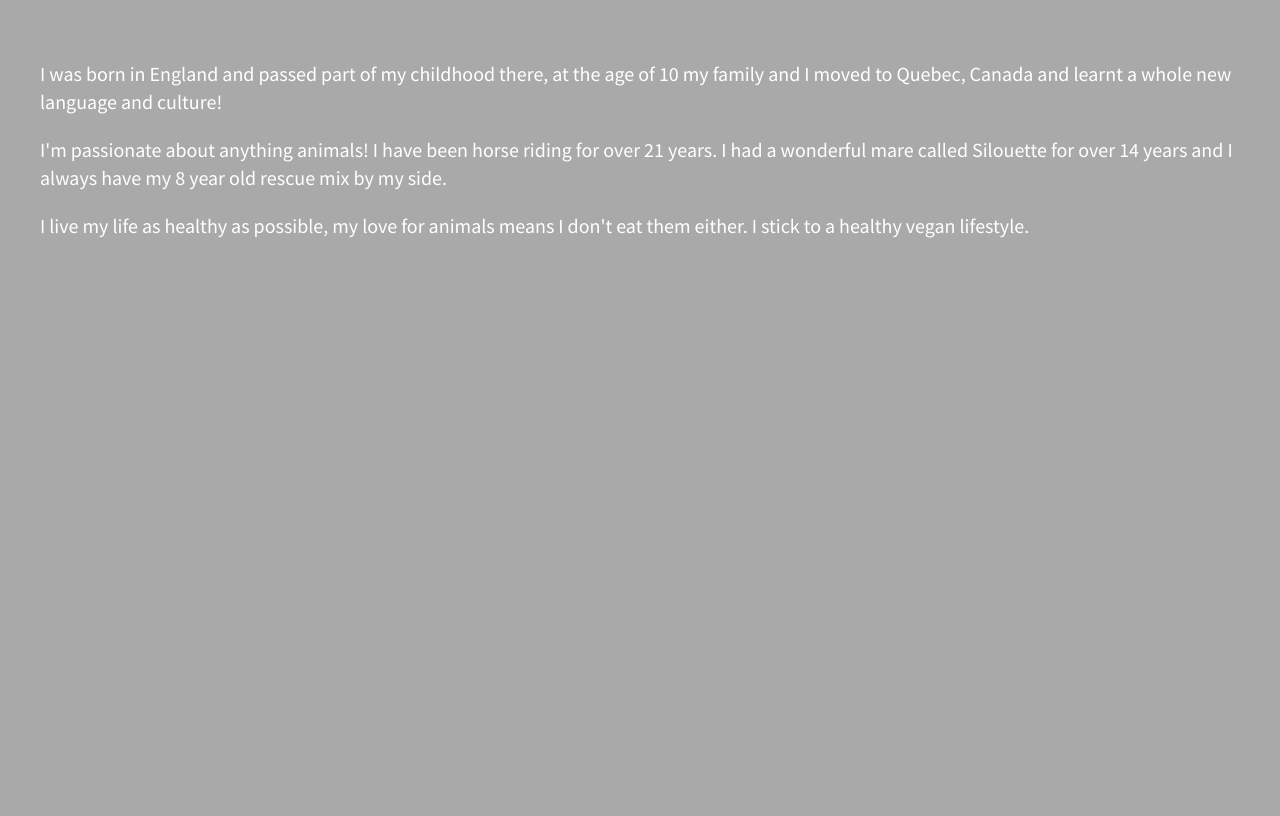
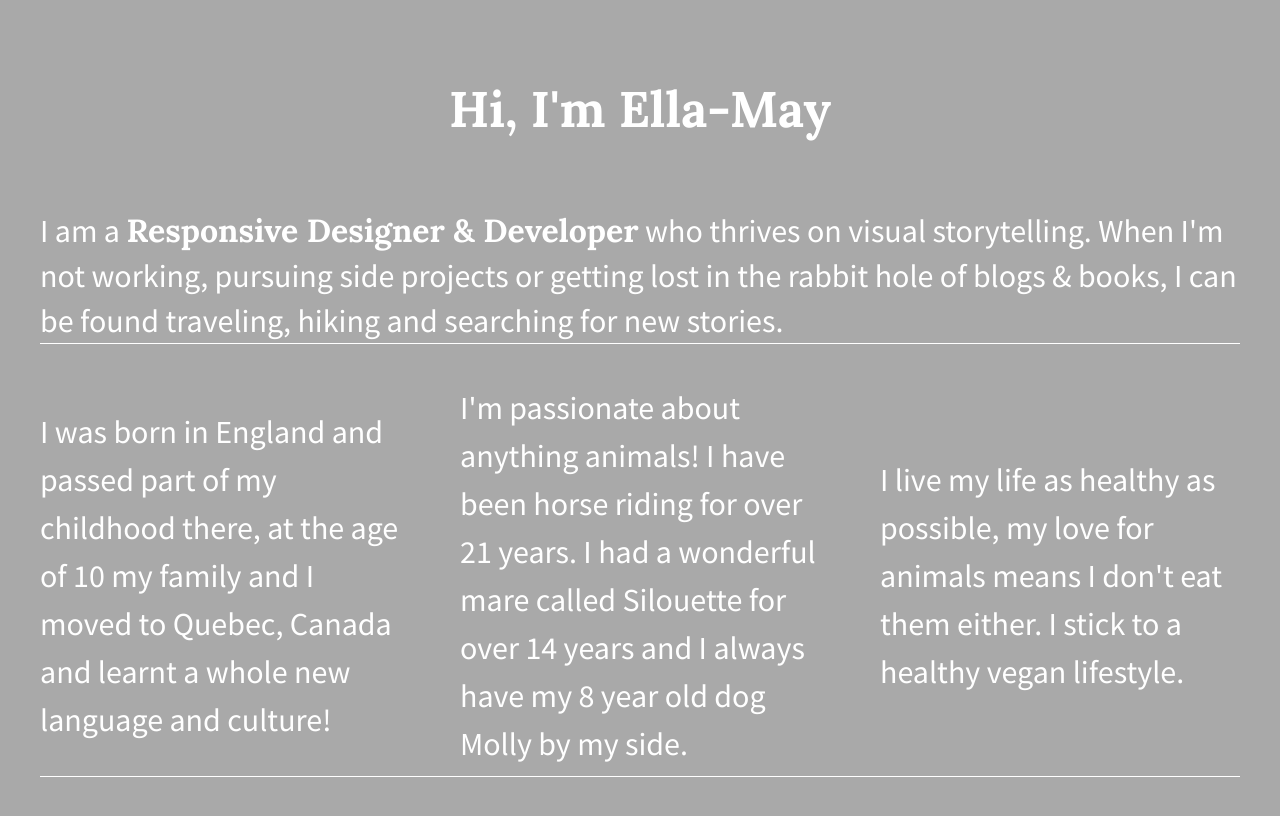
Before and after one commit to em-qr/divs-flexbox-starter, a plain HTML site: page index.html in a window 1280 px wide. Drawn offline with nearby package versions, Linux system fonts and the light colour scheme.

Commit message:
Changed from onedrive

```diff
--- a/index.html
+++ b/index.html
@@ -16,21 +16,26 @@
         <link href='http://fonts.googleapis.com/css?family=Lora:700' rel='stylesheet' type='text/css'>
         <link href='http://fonts.googleapis.com/css?family=Source+Sans+Pro:400,700' rel='stylesheet' type='text/css'>
       </head>
+
   <body>
-        <!--[if lt IE 8]>
-            <p class="browserupgrade">You are using an <strong>outdated</strong> browser. Please <a href="http://browsehappy.com/">upgrade your browser</a> to improve your experience.</p>
-        <![endif]-->
-
-        <section class="wrapper">
-            <div class="div-1">
+    <section class="flex-container">
+     <header>
+       <h1>Hi, I'm Ella-May</h1>
+     </header>
+       <main>
+       <p>I am a <span>Responsive Designer & Developer</span> who thrives on visual storytelling. When I'm not working, pursuing side projects or getting lost in the rabbit hole of blogs & books, I can be found traveling, hiking and searching for new stories.</p>
+     </main>
+          <div id="div-1" class="flex-items">
               <p>I was born in England and passed part of my childhood there, at the age of 10 my family and I moved to Quebec, Canada and learnt a whole new language and culture!</p>
           </div>
-            <div class="div-2">
-                <p>I'm passionate about anything animals! I have been horse riding for over 21 years. I had a wonderful mare called Silouette for over 14 years and I always have my 8 year old rescue mix by my side.</p>
+          <div id="div-2" class="flex-items">
+              <p>I'm passionate about anything animals! I have been horse riding for over 21 years. I had a wonderful mare called Silouette for over 14 years and I always have my 8 year old dog Molly by my side.</p>
           </div>
-            <div class="div-3">
+          <div id="div-3" class="flex-items">
               <p>I live my life as healthy as possible, my love for animals means I don't eat them either. I stick to a healthy vegan lifestyle.</p>
           </div>
+      <footer>
+      </footer>
     </section>
 
         <script src="https://ajax.googleapis.com/ajax/libs/jquery/1.11.3/jquery.min.js"></script>
```
Lines whose indentation alone changed are shown as unchanged.
